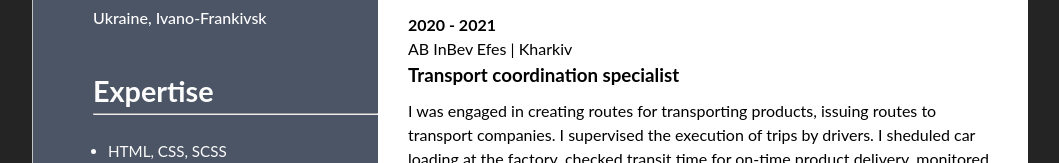
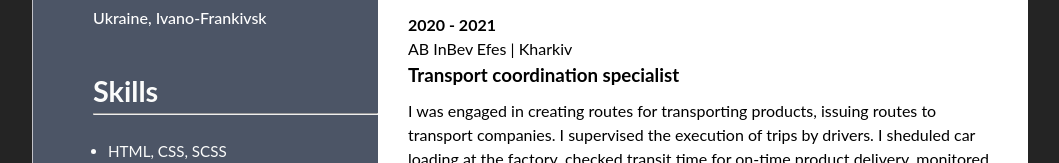
Before and after one commit to ShlykovAA/CV_Anatolii_Shlykov, a React (Vite) app: page / in a window 1280 px wide. Shown: the part 710-873 px from the top of the page, without its empty margins (110-1169 px from the left). Built offline with nearby package versions, Linux system fonts and the light colour scheme.

Commit message:
Front-End developer 1.2

```diff
--- a/src/sections/aside/custom_aside.tsx
+++ b/src/sections/aside/custom_aside.tsx
@@ -18,7 +18,7 @@ export const CustomAside:FC = () => {
                 {dataForContacts.map((item) => (<Contacts {...item}/>))}
             </section>
             <section className="expertise">
-                <h2>Expertise</h2>
+                <h2>Skills</h2>
                 <hr className="left_line" />
                 <ul className="ul_expertise">
                     {dataForExpertise.map((item,index) => {
```
